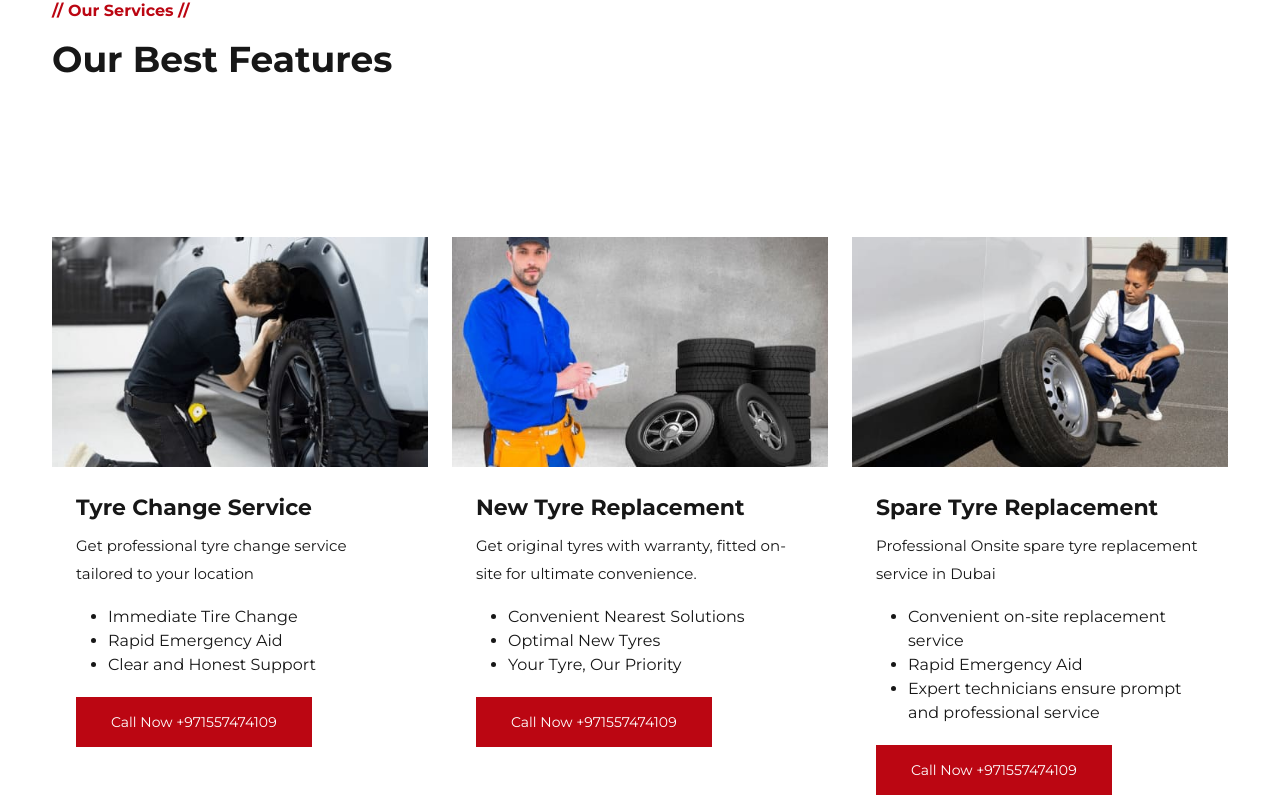
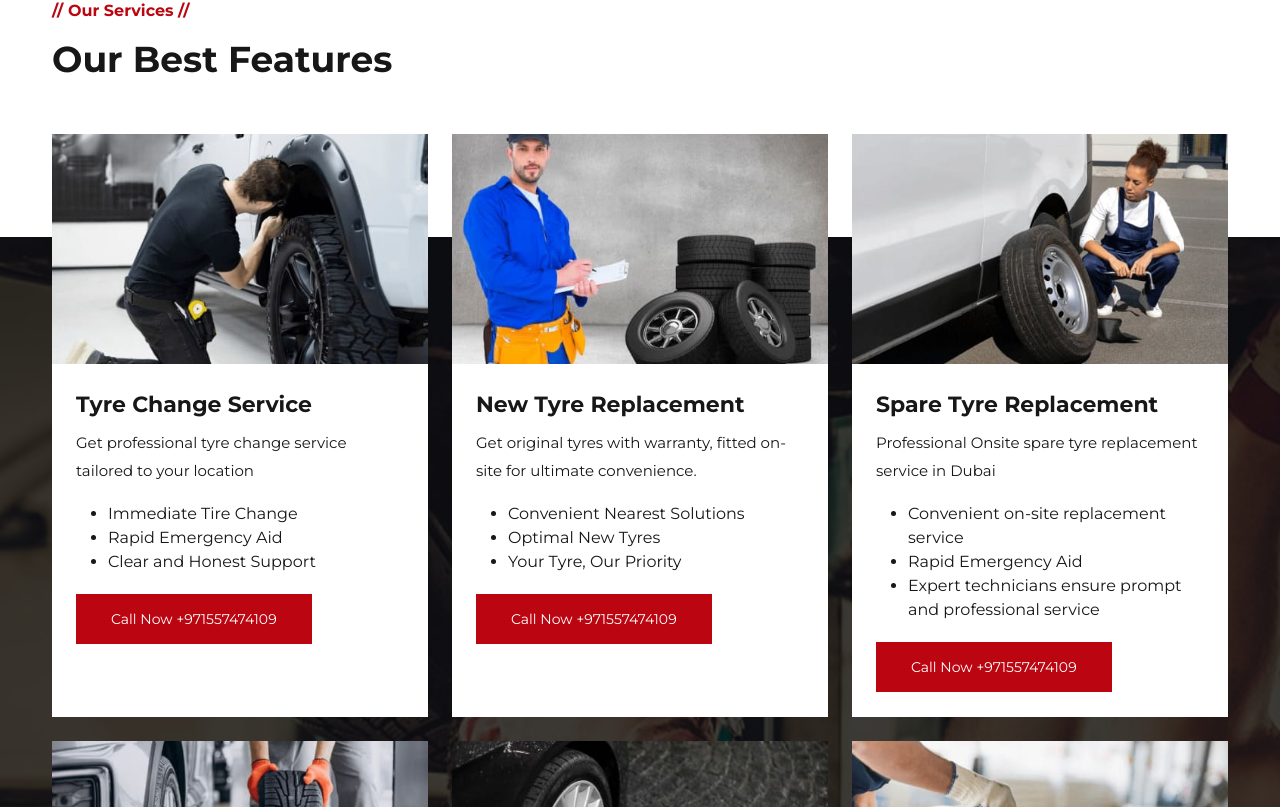
Before and after one commit to TopDEV-fs/CarstyreRepair_Website, a Next.js app: page / in a window 1280 px wide. Shown: the part 1653-2460 px from the top of the page. Built offline with nearby package versions, Linux system fonts and the light colour scheme.

Commit message:
add backgroung image and opacity and reset the all code in services component

```diff
--- a/src/app/Components/Services.jsx
+++ b/src/app/Components/Services.jsx
@@ -67,21 +67,29 @@ const Services = () => {
     ];
 
     return (
-        <section className='flex items-center justify-center'>
+        <>
+            <section className='flex items-center justify-center' id='services'>
                 <div className='w-full max-w-[1200px]'>
                     <div className='pb-[150px]'>
                         <p className="mb-4 px-3 text-base font-bold text-[#BB0612]">// Our Services //</p>
                         <h2 className='mb-2 px-3 font-semibold text-4xl'>Our Best Features</h2>
                     </div>
-                <div className='flex flex-wrap'>
+                </div>
+            </section>
+            <section id='services' className='relative flex items-center justify-center' style={{backgroundImage: "url('/Assets/banner-bg.jpg')", backgroundRepeat: "no-repeat", backgroundSize: "cover", backgroundPosition: "center"}}>
+                {/* Overlay */}
+                <div className="absolute inset-0 bg-black bg-opacity-75"></div>
+
+                {/* Content */}
+                <div className='relative w-full max-w-[1200px] top-[-115px]'>
+                    <div className='flex flex-wrap justify-center'>
                         {
-                        servicCards.map((data) => {
-                            return (
-                                <div key={data.id} className='w-full max-w-[376px] mx-3'>
-                                    <Image src={data.img1} className='h-[230px]' />
-                                    <div className='p-6 h-[353px]'>
+                            servicCards.map((data) => (
+                                <div key={data.id} className='w-full max-w-[376px] m-3'>
+                                    <Image src={data.img1} className='h-[230px]' alt={data.title} />
+                                    <div className='p-6 h-[353px] bg-white'>
                                         <h4 className='font-bold text-[22px] mb-2'>{data.title}</h4>
-                                        <p className='mb-4 text-[15px] leading-custom-1.9'>{data.des}</p>
+                                        <p className='mb-4 text-[15px] leading-[1.9]'>{data.des}</p>
                                         <ul className='list-disc pl-8'>
                                             <li>{data.listItem1}</li>
                                             <li>{data.listItem2}</li>
@@ -94,12 +102,14 @@ const Services = () => {
                                         </div>
                                     </div>
                                 </div>
-                            )
-                        })
+                            ))
                         }
                     </div>
                 </div>
             </section>
+
+        </>
+
     )
 }
 
```
Lines whose indentation alone changed are shown as unchanged.
